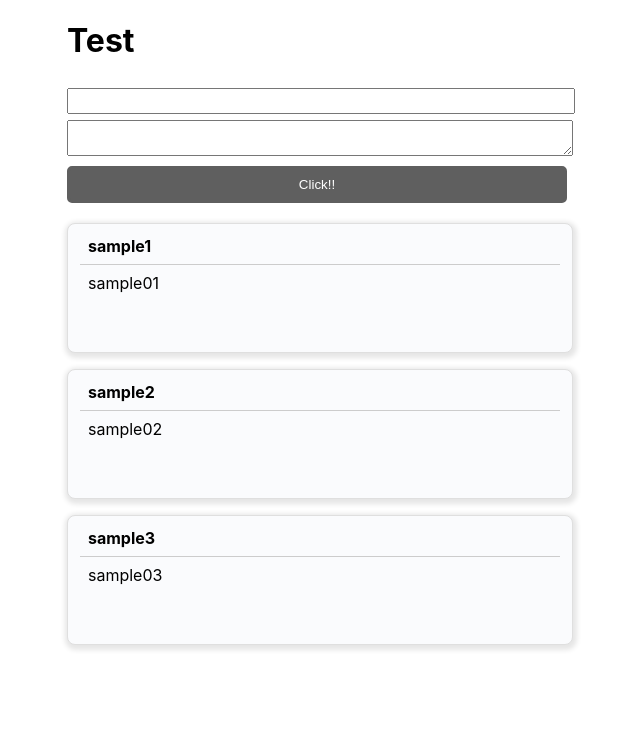
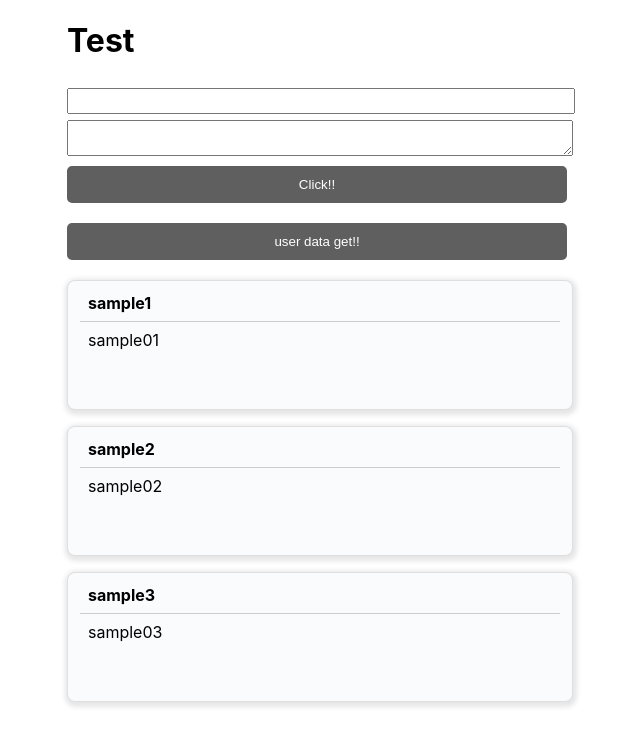
Before and after one commit to assassin2374/todo-app-study, a React (Create React App) app: page / in a window 1280 px wide. Shown: the top 746 px of the page, without its empty margins (323-963 px from the left). Built offline with nearby package versions, Linux system fonts and the light colour scheme.

Commit message:
GETメソッドでhttp上のデータ取得＋idが文字列だった場合、数字型になる機能を追加

```diff
--- a/src/views/TodoList/TodoList.js
+++ b/src/views/TodoList/TodoList.js
@@ -4,6 +4,7 @@ import {TodoListContext} from '../../context/TodoListContext'
 import TodoItem from '../../components/Todoitem';
 import { useHistory } from "react-router-dom";
 
+import axios from 'axios';
 
 const TodoList = () => {
   const [title, setTitle]= useState('');
@@ -11,6 +12,23 @@ const TodoList = () => {
   const {todoList, setTodoList}= useContext(TodoListContext);
 
   const history = useHistory();
+
+  let user='';
+  const getUsers=()=>{
+    axios.get(
+      'https://api-creator.tk/react-lesson/todos')
+      .then(response => {
+        user=response.data;
+        user.forEach((todo)=>{
+          if(typeof(todo.id)=='string'){
+            todo.id=parseInt(todo.id, 10);
+          }
+        })
+        setTodoList(user);
+        console.log(todoList);
+      }
+    )
+  }
 
   const changeTitle=(e)=>{
     setTitle(e.target.value);
@@ -59,6 +77,10 @@ const TodoList = () => {
           className='todo-add-button'
           onClick={clickedButton}
         >Click!!</button>
+        <button className='todo-add-button'
+          onClick={getUsers}
+        >user data get!!
+        </button>
       </div>
       {todoList.map((todo)=>{
         return<TodoItem todo={todo} key={todo.id} onClick={()=> history.push(`/edit/${todo.id}`)}/>;
```
